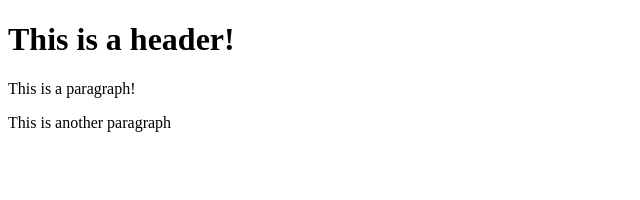
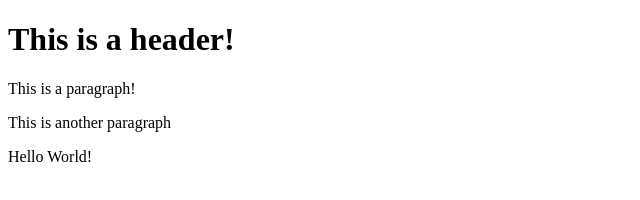
Before and after one commit to dan31408/git-test, a website: page index.html in a window 1280 px wide. Shown: the whole page, without its empty margins (0-640 px from the left). Drawn offline with Linux system fonts and the light colour scheme.

Commit message:
using NPM

```diff
--- a/index.html
+++ b/index.html
@@ -7,5 +7,6 @@
         <h1>This is a header!</h1>
         <p>This is a paragraph!</p>
         <p>This is another paragraph</p>
+        <p>Hello World!</p>
     </body>
 </html>
```
Also changed, not shown: package.json (added, +24 -0 lines), 2 other files.
